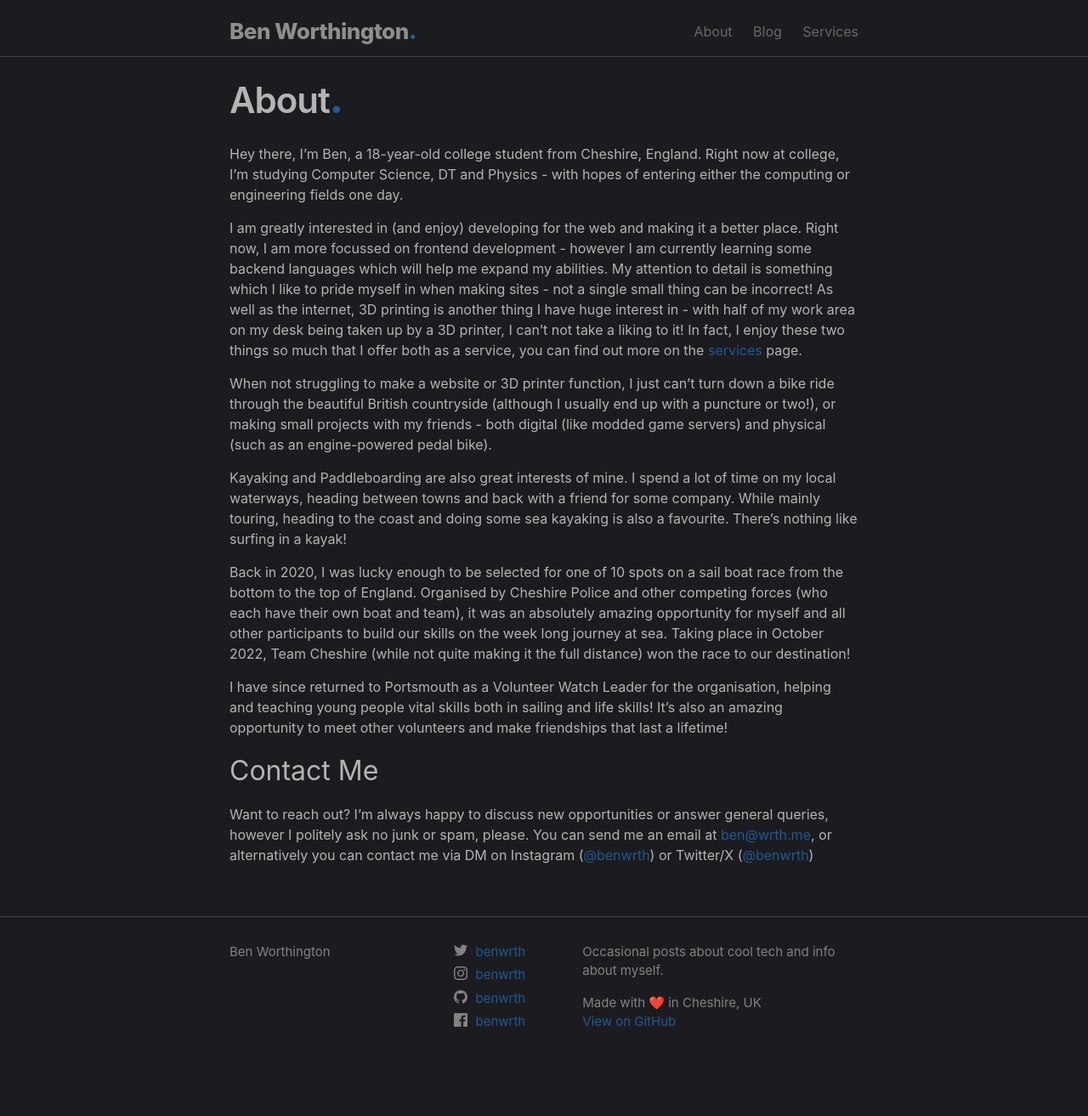
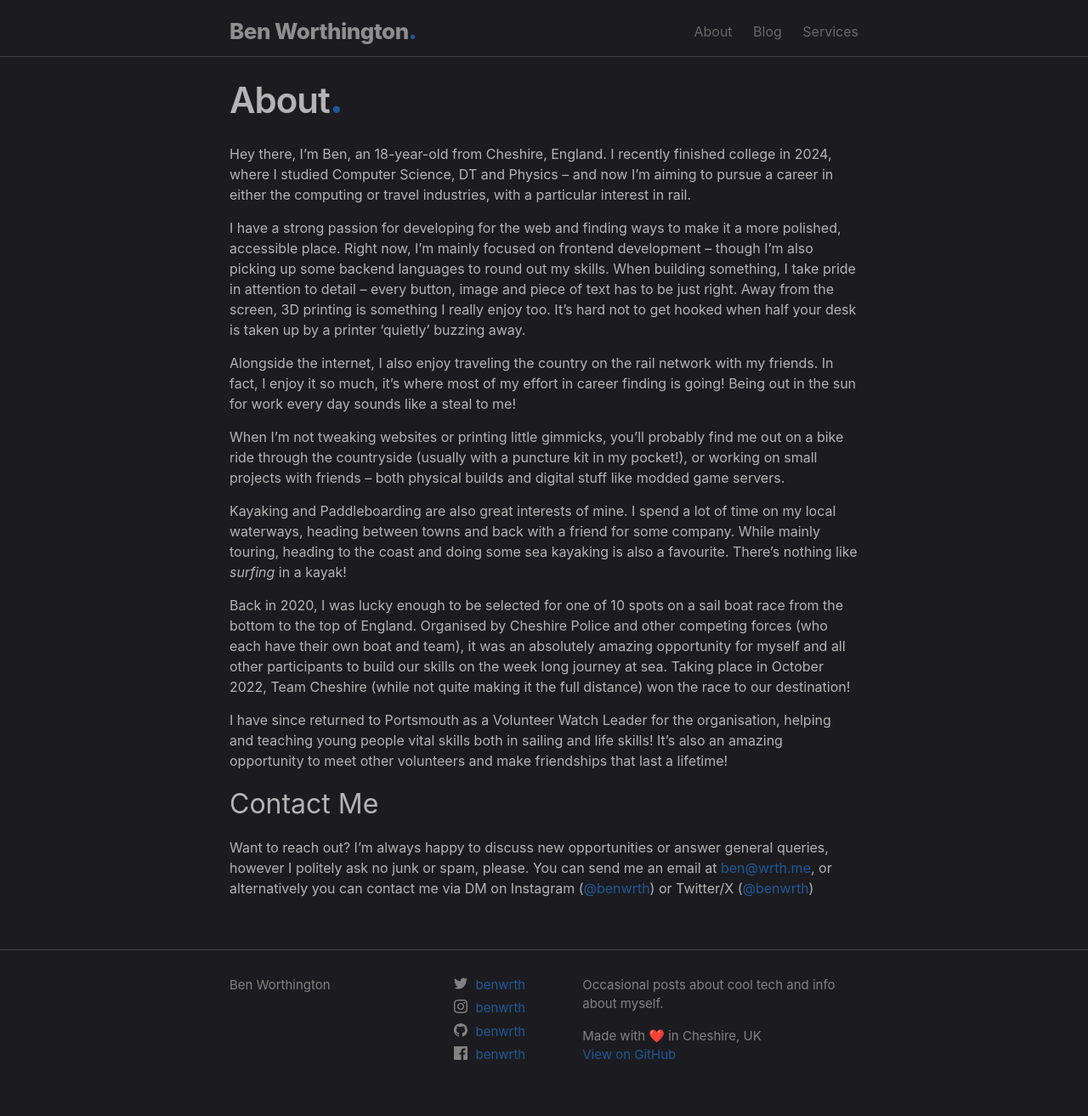
Before and after one commit to benwrth/blog, a Jekyll site: the page built from pages/about.md, in a window 1280 px wide. Shown: the whole page at 85% size. Built offline with Jekyll 4.4.1, drawn with Linux system fonts in a browser that asks for light colours; some web fonts are replaced; before the commit the page ends 1274 px from its top, so only the background shows below that.

Commit message:
New About page

```diff
--- a/pages/about.md
+++ b/pages/about.md
@@ -4,13 +4,15 @@ title: About
 permalink: /about
 ---
 
-Hey there, I'm Ben, a {{site.age}}-year-old college student from Cheshire, England. Right now at college, I'm studying Computer Science, DT and Physics - with hopes of entering either the computing or engineering fields one day.
+Hey there, I'm Ben, an {{site.age}}-year-old from Cheshire, England. I recently finished college in 2024, where I studied Computer Science, DT and Physics – and now I'm aiming to pursue a career in either the computing or travel industries, with a particular interest in rail.
 
-I am greatly interested in (and enjoy) developing for the web and making it a better place. Right now, I am more focussed on frontend development - however I am currently learning some backend languages which will help me expand my abilities. My attention to detail is something which I like to pride myself in when making sites - not a single small thing can be incorrect! As well as the internet, 3D printing is another thing I have huge interest in - with half of my work area on my desk being taken up by a 3D printer, I can't not take a liking to it! In fact, I enjoy these two things so much that I offer both as a service, you can find out more on the [services](/services) page.
+I have a strong passion for developing for the web and finding ways to make it a more polished, accessible place. Right now, I'm mainly focused on frontend development – though I'm also picking up some backend languages to round out my skills. When building something, I take pride in attention to detail – every button, image and piece of text has to be just right. Away from the screen, 3D printing is something I really enjoy too. It's hard not to get hooked when half your desk is taken up by a printer 'quietly' buzzing away.
 
-When not struggling to make a website or 3D printer function, I just can't turn down a bike ride through the beautiful British countryside (although I usually end up with a puncture or two!), or making small projects with my friends - both digital (like modded game servers) and physical (such as an engine-powered pedal bike).
+Alongside the internet, I also enjoy traveling the country on the rail network with my friends. In fact, I enjoy it so much, it's where most of my effort in career finding is going! Being out in the sun for work every day sounds like a steal to me!
 
-Kayaking and Paddleboarding are also great interests of mine. I spend a lot of time on my local waterways, heading between towns and back with a friend for some company. While mainly touring, heading to the coast and doing some sea kayaking is also a favourite. There's nothing like surfing in a kayak!
+When I’m not tweaking websites or printing little gimmicks, you’ll probably find me out on a bike ride through the countryside (usually with a puncture kit in my pocket!), or working on small projects with friends – both physical builds and digital stuff like modded game servers.
+
+Kayaking and Paddleboarding are also great interests of mine. I spend a lot of time on my local waterways, heading between towns and back with a friend for some company. While mainly touring, heading to the coast and doing some sea kayaking is also a favourite. There's nothing like _surfing_ in a kayak!
 
 Back in 2020, I was lucky enough to be selected for one of 10 spots on a sail boat race from the bottom to the top of England. Organised by Cheshire Police and other competing forces (who each have their own boat and team), it was an absolutely amazing opportunity for myself and all other participants to build our skills on the week long journey at sea. Taking place in October 2022, Team Cheshire (while not quite making it the full distance) won the race to our destination!
 
```
Also changed, not shown: Site Updates/_posts/2023-08-24-plans-for-bywrth.markdown (deleted, +0 -16 lines).
